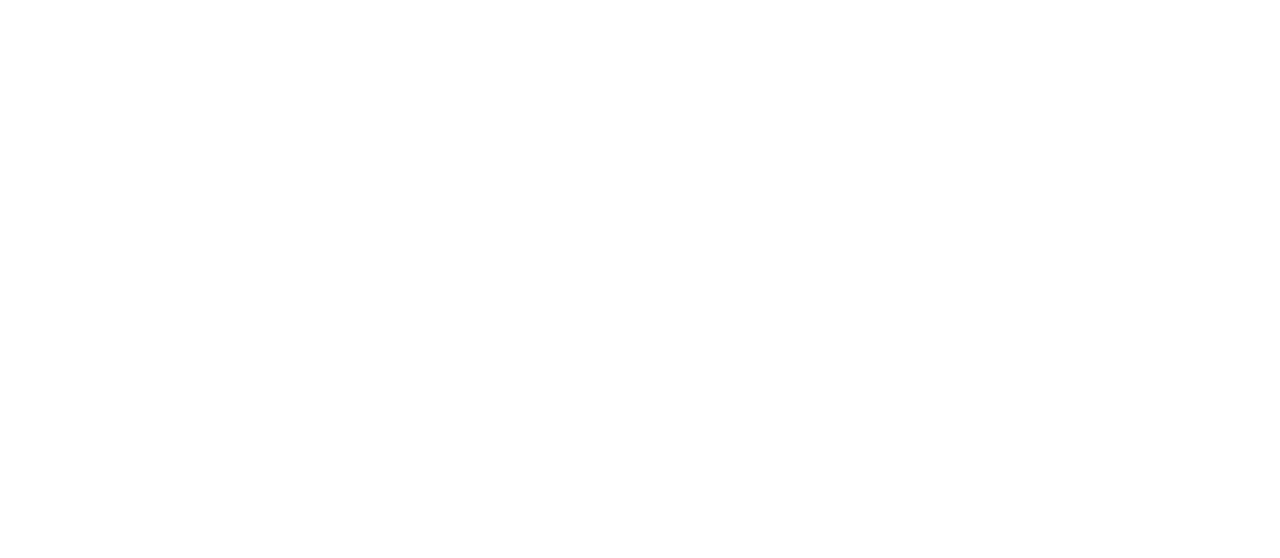
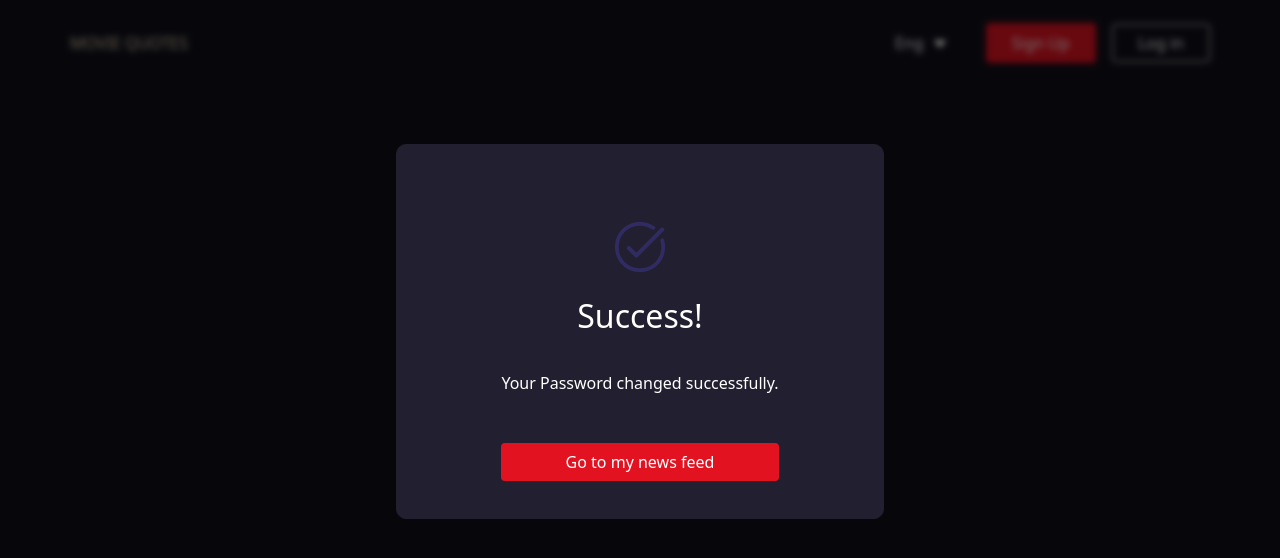
Before and after one commit to tikoot/epic-movie-quotes-front, a Vue app: page /password-change-successfully in a window 1280 px wide. Before the commit this address had no page. Shown: the top 558 px of the page. Built offline with nearby package versions, Linux system fonts and the light colour scheme; what @vee-validate/i18n would draw is missing.

Commit message:
feat: create new route to show success message for password reset

```diff
--- a/src/router/index.js
+++ b/src/router/index.js
@@ -8,6 +8,7 @@
 import ForgotPassword from "@/views/auth/passwordReset/ForgotPassword.vue";
 import SendPasswordEmail from "@/views/auth/passwordReset/SendPasswordEmail.vue";
 import ResetPassword from "@/views/auth/passwordReset/ResetPassword.vue";
+import SuccessMessage from "@/views/auth/passwordReset/SuccessMessage.vue";
 
 const router = createRouter({
   history: createWebHistory(import.meta.env.BASE_URL),
@@ -52,6 +53,11 @@
           name: "resetPassword",
           component: ResetPassword,
         },
+        {
+          path: "/password-change-successfully",
+          name: "successMessage",
+          component: SuccessMessage,
+        },
       ],
     },
   ],
--- /dev/null
+++ b/src/views/auth/passwordReset/SuccessMessage.vue
@@ -0,0 +1,20 @@
+<template>
+  <base-dialog>
+    <div class="flex flex-col items-center pt-[40px]">
+      <img
+        src="@/assets/images/Vectorcheck.png"
+        alt="arrow image"
+        class="pb-[20px]"
+      />
+      <h1 class="text-white text-[32px] pb-[31px]">Success!</h1>
+      <p class="text-white text-center pb-[40px]">
+        Your Password changed successfully.
+      </p>
+      <button
+        class="w-full rounded-[4px] py-[7px] px-[13px] text-center text-white bg-[#E31221] mt-[8px]"
+      >
+        Go to my news feed
+      </button>
+    </div>
+  </base-dialog>
+</template>
```
